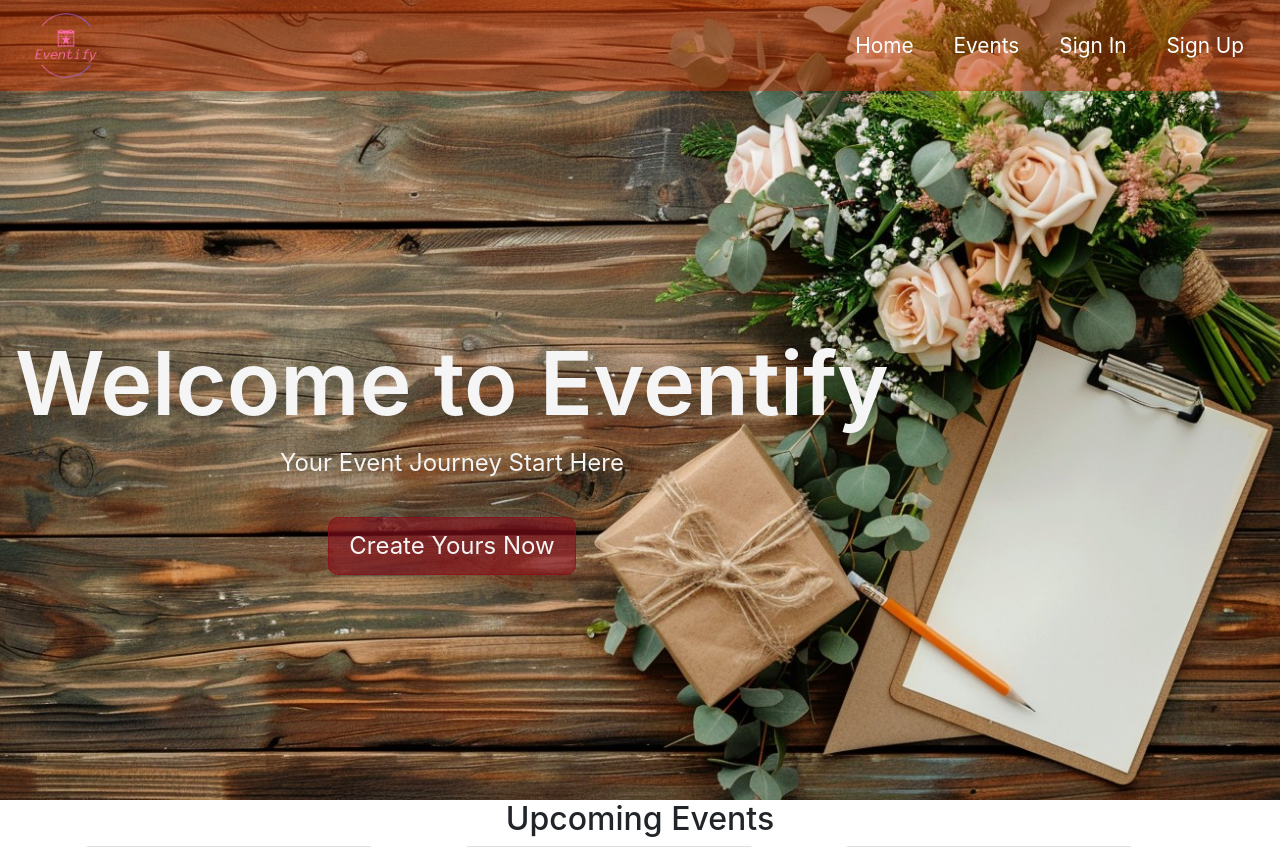
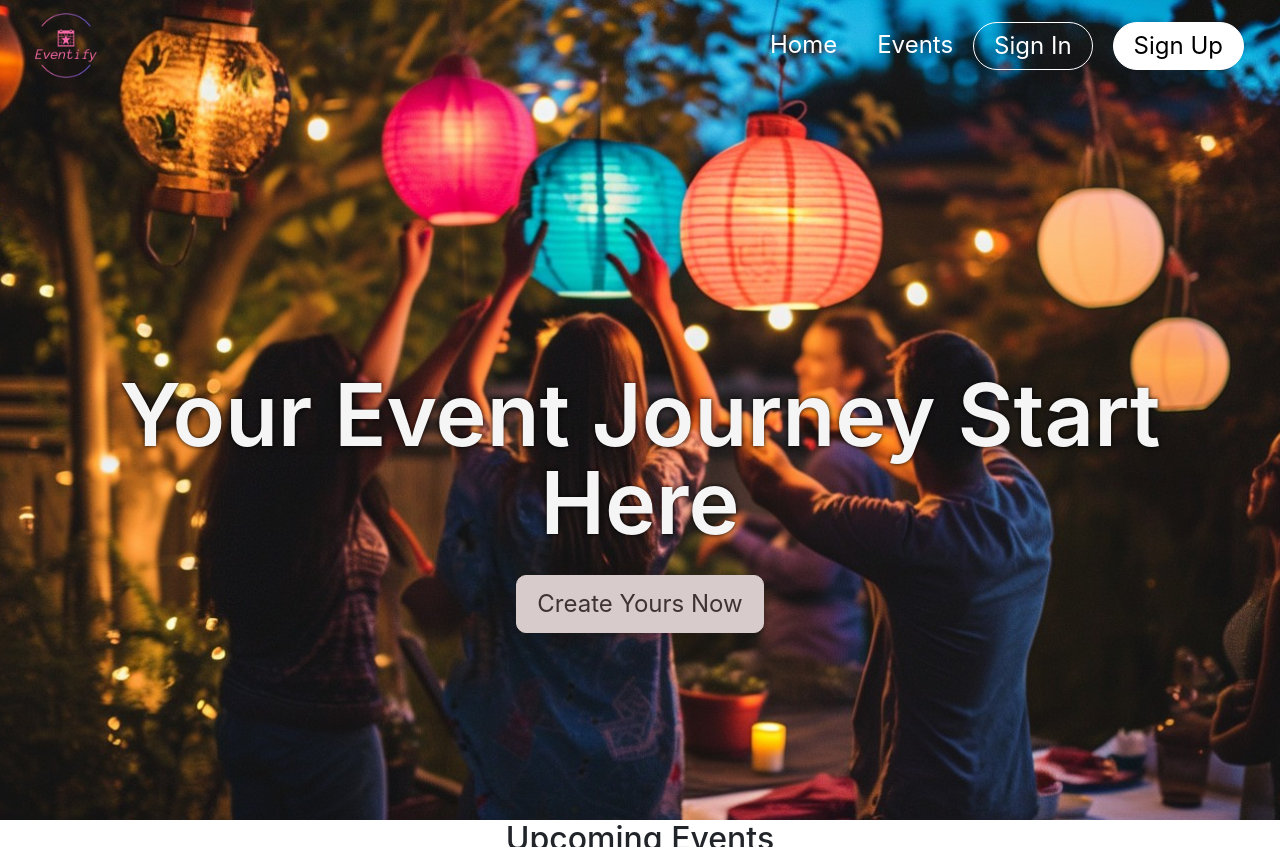
Before and after one commit to hajarzaitouni/Eventify, a Flask app: page / in a window 1280 px wide. Shown: the top 847 px of the page. Run offline with Flask 3, Linux system fonts and the light colour scheme; some libraries are stand-ins or nearby versions.

Commit message:
update home.html File and add new styles.css File to static folder

```diff
--- a/app/static/styles.css
+++ b/app/static/styles.css
@@ -9,35 +9,66 @@ body {
     background-size: cover;
     background-position: center;
     background-repeat: no-repeat;
-    height: 800px;
-    color: whitesmoke;
+    height: 820px;
+    color: white;
     text-align: center;
-
-    padding-bottom: 100px;
     position: relative;
 }
 
 .navbar {
-    background: #bc32007d;
+    background: transparent;
 }
 
 .navbar #navbarNav a.nav-link {
     justify-content: flex-end;
-    font-size: 1.3rem;
+    font-size: 1.5rem;
     color: #ffffff;
-    padding: 10px 20px;
+    padding: 5px 20px;
+}
+
+li.nav-item button {
+    color: #ffffff;
+    border-color: #ffffff;
+    background-color: transparent;
+    font-size: 1.5rem;
+    font-weight: 400;
+    padding: 5px 20px;
+    border-radius: 40px;
+    margin-right: 20px;
+    transition: color 0.5s ease, border-color 0.5s ease, background-color 0.5s ease;
+}
+
+li.nav-item button:hover {
+    background-color: #ffffff75;
+}
+
+li.nav-item button.btn-priamary {
+    background-color: white;
+    color: black;
+    font-size: 1.5rem;
+    font-weight: 400;
+    padding: 5px 20px;
+    border-radius: 40px;
+    border-color: white;
+    transition: background-color 0.5s ease, border-color 0.5s ease;
+}
+
+li.nav-item button.btn-priamary:hover {
+    background-color: #cd8887;
+    color: white;
+    border-color: #cd8887;
 }
 
 .welcome-content {
-    display: flex;
-    padding-top: 240px;
-    margin-right: 250px;
+    padding-top: 280px;
 }
 
 .welcome-content h1 {
     color: whitesmoke;
-    font-size: 5.5rem;
+    font-size: 5.4rem;
+    text-shadow: 0 0 5px black;
     font-weight: 600;
+    line-height: 5.5rem;
 }
 
 .welcome-content p {
@@ -47,20 +78,21 @@ body {
 }
 
 .welcome-content a.btn.btn-primary.btn-lg {
-    background-color: #8b101c9e;
-    color: whitesmoke;
+    background-color: #d8cbcb;
+    color: #3f3232;
     font-size: 1.5rem;
     font-weight: 400;
     padding: 10px 20px;
     border-radius: 10px;
-    border-color: #8b101c9e;
+    border-color: #d8cbcb;
     margin-top: 20px;
     transition: background-color 0.5s ease, border-color 0.5s ease;
 }
 
 .welcome-content a.btn.btn-primary.btn-lg:hover {
-    background-color: #8b101c;
-    border-color: #8b101c;
+    background-color: #cd8887;
+    color: black;
+    border-color: #cd8887;
 }
 
 /* footer section style */
--- a/app/templates/home.html
+++ b/app/templates/home.html
@@ -28,19 +28,18 @@
                         <a class="nav-link" href="#">Events</a>
                     </li>
                     <li class="nav-item">
-                        <a class="nav-link" href="#">Sign In</a>
+                        <button class="btn btn-outline-priamary">Sign In</button>
                     </li>
                     <li class="nav-item">
-                        <a class="nav-link">Sign Up</a>
+                        <button class="btn btn-priamary">Sign Up</button>
                     </li>
                 </ul>
             </div>
         </nav>
-        <div class="container welcome-content">
+        <div class="container welcome-content text-center">
             <div class="row">
                 <div class="col-md-12 ">
-                    <h1>Welcome to Eventify</h1>
-                    <p class="text-center">Your Event Journey Start Here</p>
+                    <h1>Your Event Journey Start Here</h1>
                     <a href="#" class="btn btn-primary btn-lg">Create Yours Now</a>
                 </div>
             </div>
--- a/requirements.txt
+++ b/requirements.txt
@@ -1,11 +1,15 @@
+alembic==1.13.2
 blinker==1.8.2
 click==8.1.7
 Flask==3.0.3
+Flask-Login==0.6.3
+Flask-Migrate==4.0.7
 Flask-SQLAlchemy==3.1.1
 greenlet==3.0.3
 importlib_metadata==8.2.0
 itsdangerous==2.2.0
 Jinja2==3.1.4
+Mako==1.3.5
 MarkupSafe==2.1.5
 mysqlclient==2.2.4
 SQLAlchemy==2.0.32
```
Also changed, not shown: app/forms.py (+5 -6 lines), app/static/images/home.jpg.
